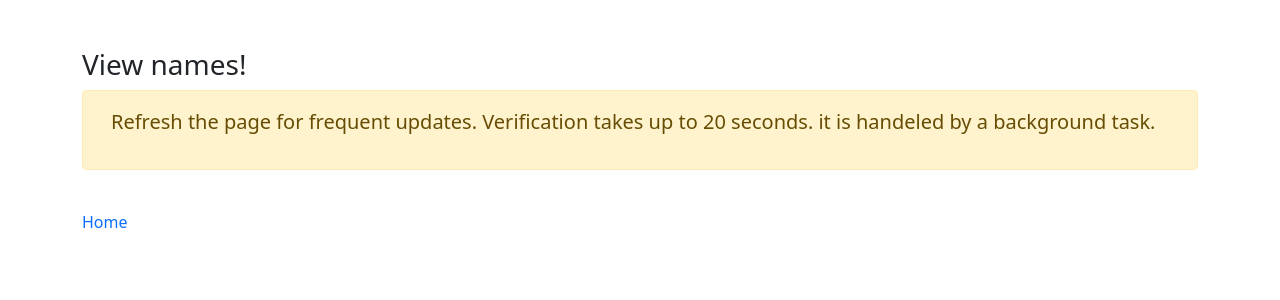
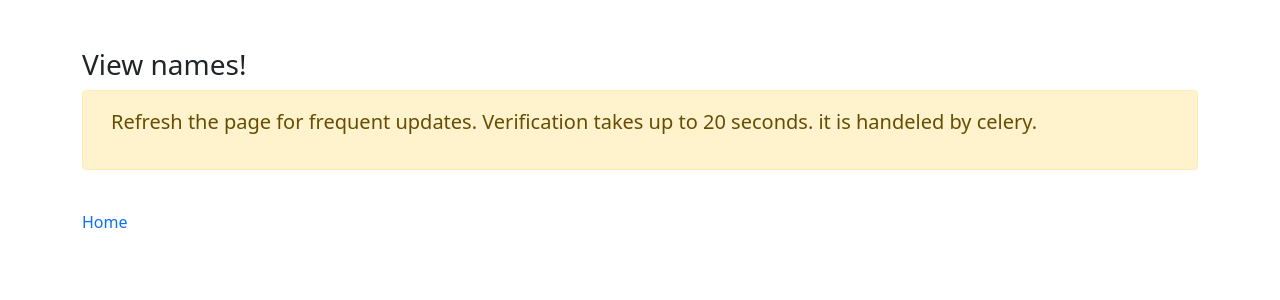
Before and after one commit to divinejoshua/blank-django, a Django app: page /list/ in a window 1280 px wide. Shown: the top 300 px of the page. Run offline with Django 4.2, Linux system fonts and the light colour scheme; data that the repository does not hold is empty; parts of the project's set-up code (start-up, migrations or seed data) failed here and were passed over.

Commit message:
Made changes

```diff
--- a/templates/list.html
+++ b/templates/list.html
@@ -22,7 +22,7 @@
 
             <div class="alert alert-warning" role="alert">
                 <div class="container">
-                <p class="lead">Refresh the page for frequent updates. Verification takes up to 20 seconds. it is handeled by a background task.</p>
+                <p class="lead">Refresh the page for frequent updates. Verification takes up to 20 seconds. it is handeled by celery.</p>
                 </div>
             </div>
 
```
